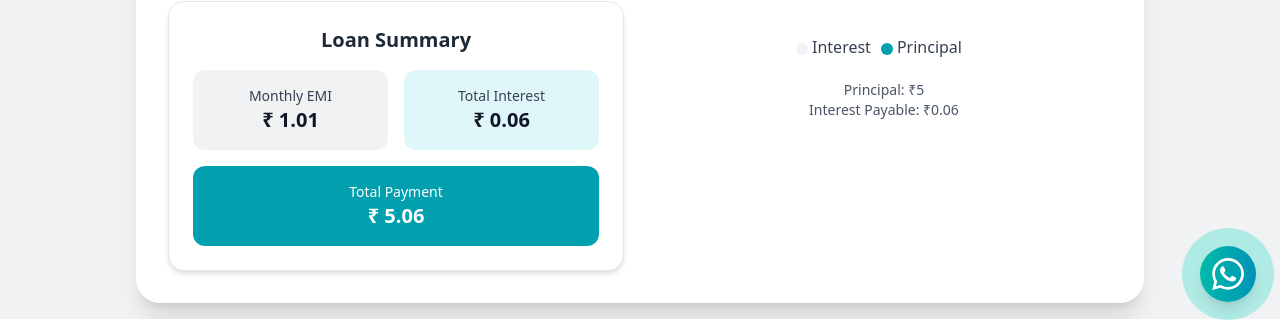
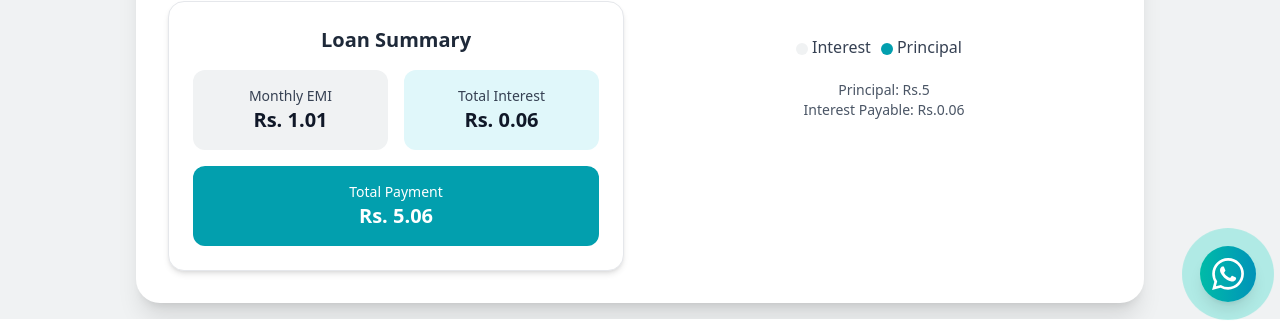
Before and after one commit to Muneeb10/front_end, a React (Vite) app: page / in a window 1280 px wide. Both pictures are taken after typing "5", "5", "5" into the empty fields and a click on the button "Calculate EMI". Shown: the part 3135-3457 px from the top of the page. Built offline with nearby package versions, Linux system fonts and the light colour scheme.

Commit message:
Update EmiCalculator.jsx

```diff
--- a/src/Components/EmiCalculator.jsx
+++ b/src/Components/EmiCalculator.jsx
@@ -128,15 +128,15 @@ export default function EMICalculator() {
                 <div className="grid grid-cols-2 gap-4">
                   <div className="bg-[#f0f2f3] p-4 rounded-xl text-center">
                     <p className="text-sm text-gray-700 font-medium">Monthly EMI</p>
-                    <p className="text-xl font-bold text-gray-900">₹ {emi}</p>
+                    <p className="text-xl font-bold text-gray-900">Rs. {emi}</p>
                   </div>
                   <div className="bg-[#e0f7fa] p-4 rounded-xl text-center">
                     <p className="text-sm text-gray-700 font-medium">Total Interest</p>
-                    <p className="text-xl font-bold text-gray-900">₹ {totalInterest}</p>
+                    <p className="text-xl font-bold text-gray-900">Rs. {totalInterest}</p>
                   </div>
                   <div className="bg-[#029fae] p-4 rounded-xl text-center col-span-2">
                     <p className="text-sm text-white font-medium">Total Payment</p>
-                    <p className="text-xl font-bold text-white">₹ {totalPayment}</p>
+                    <p className="text-xl font-bold text-white">Rs. {totalPayment}</p>
                   </div>
                 </div>
               </div>
@@ -177,8 +177,8 @@ export default function EMICalculator() {
                   </ResponsiveContainer>
                 </div>
                 <div className="mt-4 text-center text-sm text-gray-600">
-                  <p>Principal: ₹{parseFloat(loanAmount).toLocaleString('en-IN')}</p>
-                  <p>Interest Payable: ₹{totalInterest}</p>
+                  <p>Principal: Rs.{parseFloat(loanAmount).toLocaleString('en-IN')}</p>
+                  <p>Interest Payable: Rs.{totalInterest}</p>
                 </div>
               </div>
             ) : (
```
